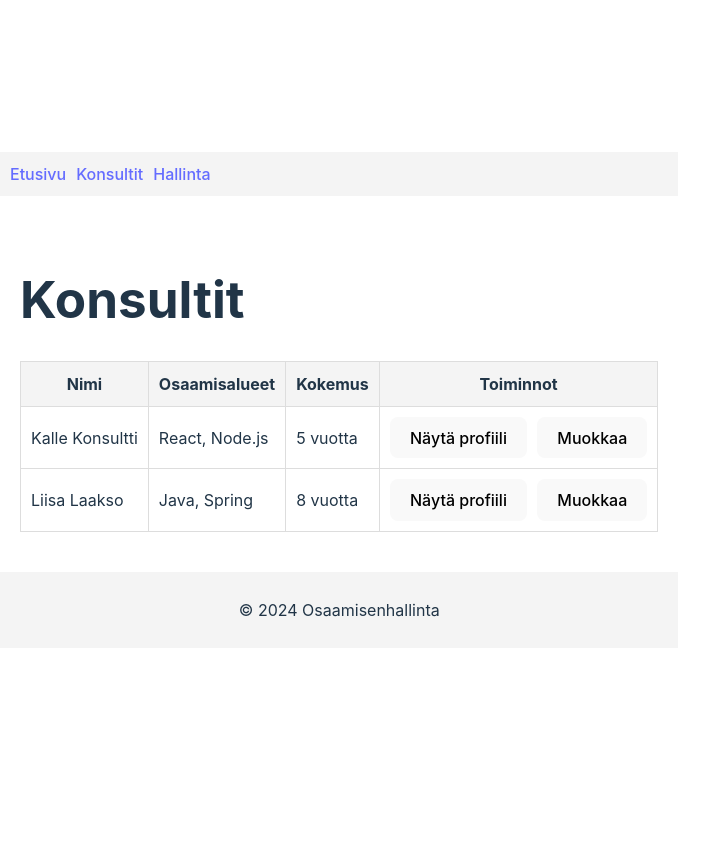
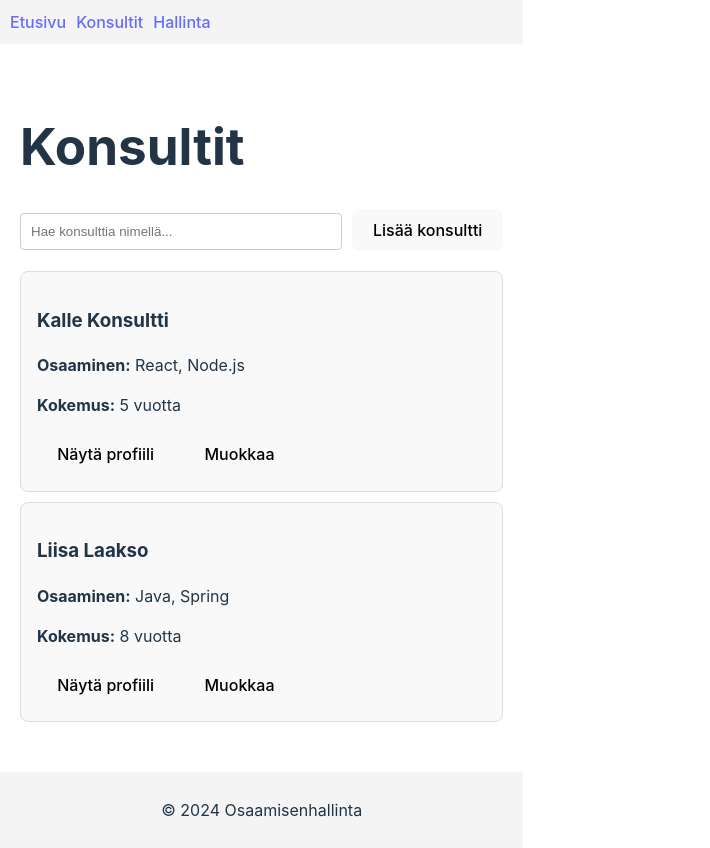
Before and after one commit to EKuuselaa/ConsultWizard, a React (Vite) app: page /consultants in a window 1280 px wide. Shown: the whole page, without its empty margins (0-710 px from the left). Before the commit the page ends 800 px from the top, so only its background shows below. Built offline with nearby package versions, Linux system fonts and the light colour scheme.

Commit message:
imporved ConsultantCard, added searchbar for ConsultantsPage and other various improvements

```diff
--- a/src/components/ConsultantCard.jsx
+++ b/src/components/ConsultantCard.jsx
@@ -1,23 +1,21 @@
-const ConsultantCard = ({ consultant }) => (
-    <div>
+const ConsultantCard = ({ consultant }) => {
+  return (
+    <div
+      style={{
+        border: '1px solid #ddd',
+        borderRadius: '8px',
+        padding: '16px',
+        marginBottom: '10px',
+        backgroundColor: '#f9f9f9',
+      }}
+    >
       <h3>{consultant.name}</h3>
-      <p>Osaaminen: {consultant.skills.join(', ')}</p>
-      <p>Kokemus: {consultant.experience} vuotta</p>
+      <p><strong>Osaaminen:</strong> {consultant.skills.join(', ')}</p>
+      <p><strong>Kokemus:</strong> {consultant.experience} vuotta</p>
+      <button style={{ marginRight: '10px' }}>Näytä profiili</button>
+      <button>Muokkaa</button>
     </div>
   );
+};
 
-  const ConsultantsPage = () => {
-    const consultants = [
-      { id: 1, name: 'Kalle Konsultti', skills: ['React', 'Node.js'], experience: 5 },
-      { id: 2, name: 'Liisa Laakso', skills: ['Java', 'Spring'], experience: 8 },
-    ];
-
-    return (
-      <div>
-        {consultants.map(c => (
-          <ConsultantCard key={c.id} consultant={c} />
-        ))}
-      </div>
-    );
-  };
-  export default ConsultantsPage;
+export default ConsultantCard
--- a/src/pages/ConsultantsPage.jsx
+++ b/src/pages/ConsultantsPage.jsx
@@ -1,39 +1,54 @@
+import React, { useState, useEffect } from 'react';
+import ConsultantCard from '../components/ConsultantCard';
+
 const ConsultantsPage = () => {
-  const consultants = [
-    { id: 1, name: 'Kalle Konsultti', skills: ['React', 'Node.js'], experience: 5 },
-    { id: 2, name: 'Liisa Laakso', skills: ['Java', 'Spring'], experience: 8 },
-  ];
+  const [consultants, setConsultants] = useState([]);
+  const [searchTerm, setSearchTerm] = useState('');
+
+  // Simuloitu data
+  useEffect(() => {
+    const mockData = [
+      { id: 1, name: 'Kalle Konsultti', skills: ['React', 'Node.js'], experience: 5 },
+      { id: 2, name: 'Liisa Laakso', skills: ['Java', 'Spring'], experience: 8 },
+    ];
+    setConsultants(mockData);
+  }, []);
+
+
+  //hakutoiminto konsulteille
+
+  const filteredConsultants = consultants.filter((consultants) =>
+    consultants.name.toLowerCase().includes(searchTerm.toLowerCase())
+  );
 
   return (
     <div>
       <h1>Konsultit</h1>
-      <table style={{ width: '100%', borderCollapse: 'collapse' }}>
-        <thead>
-          <tr style={{ backgroundColor: '#f4f4f4' }}>
-            <th style={{ padding: '10px', border: '1px solid #ddd' }}>Nimi</th>
-            <th style={{ padding: '10px', border: '1px solid #ddd' }}>Osaamisalueet</th>
-            <th style={{ padding: '10px', border: '1px solid #ddd' }}>Kokemus</th>
-            <th style={{ padding: '10px', border: '1px solid #ddd' }}>Toiminnot</th>
-          </tr>
-        </thead>
-        <tbody>
-          {consultants.map((consultant) => (
-            <tr key={consultant.id}>
-              <td style={{ padding: '10px', border: '1px solid #ddd' }}>{consultant.name}</td>
-              <td style={{ padding: '10px', border: '1px solid #ddd' }}>
-                {consultant.skills.join(', ')}
-              </td>
-              <td style={{ padding: '10px', border: '1px solid #ddd' }}>
-                {consultant.experience} vuotta
-              </td>
-              <td style={{ padding: '10px', border: '1px solid #ddd' }}>
-                <button style={{ marginRight: '10px' }}>Näytä profiili</button>
-                <button>Muokkaa</button>
-              </td>
-            </tr>
-          ))}
-        </tbody>
-      </table>
+
+      {/* Hakukenttä */}
+      <div style={{ marginBottom: '20px' }}>
+        <input
+          type="text"
+          placeholder="Hae konsulttia nimellä..."
+          value={searchTerm}
+          onChange={(e) => setSearchTerm(e.target.value)}
+          style={{
+            padding: '10px',
+            width: '300px',
+            marginRight: '10px',
+            border: '1px solid #ccc',
+            borderRadius: '4px',
+          }}
+        />
+        <button style={{ padding: '10px 20px' }}>Lisää konsultti</button>
+      </div>
+
+      {/* Konsulttilista kortteina */}
+      <div>
+        {filteredConsultants.map((consultant) => (
+          <ConsultantCard key={consultant.id} consultant={consultant} />
+        ))}
+      </div>
     </div>
   );
 };
```
